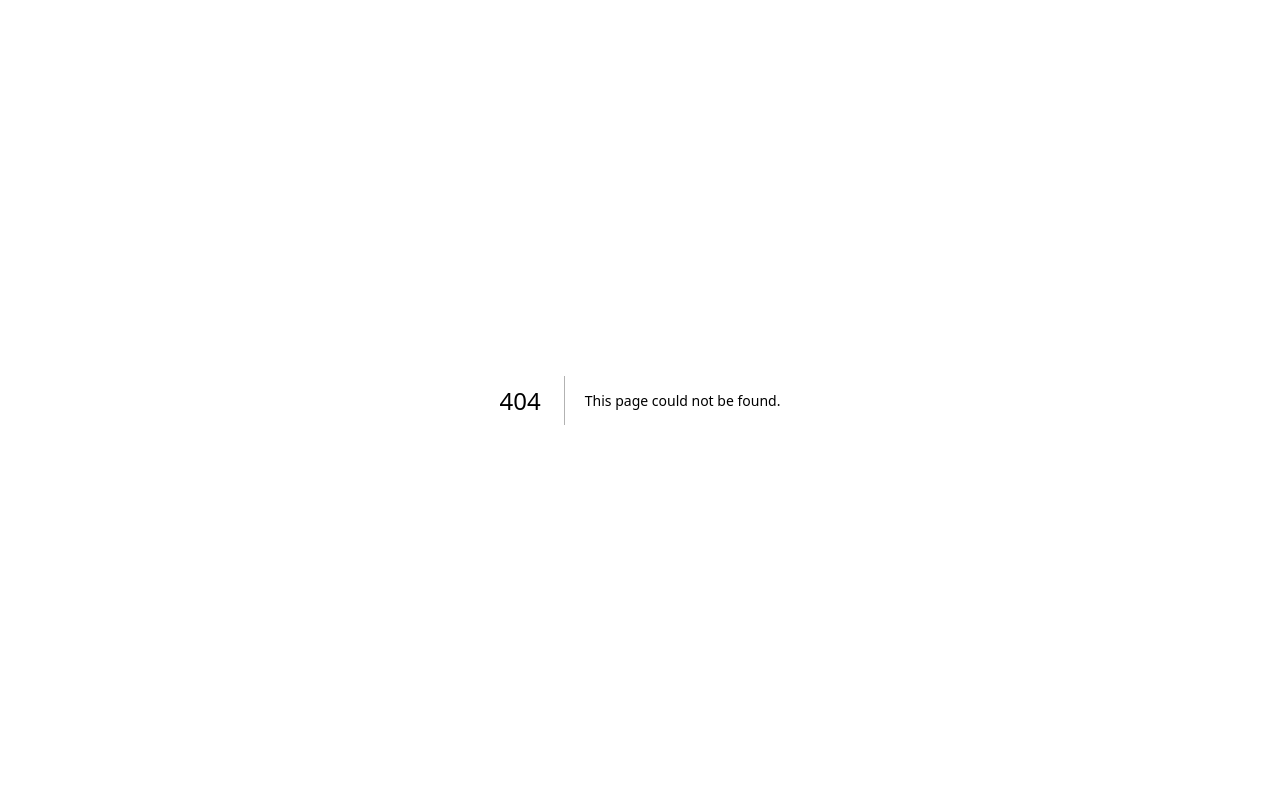
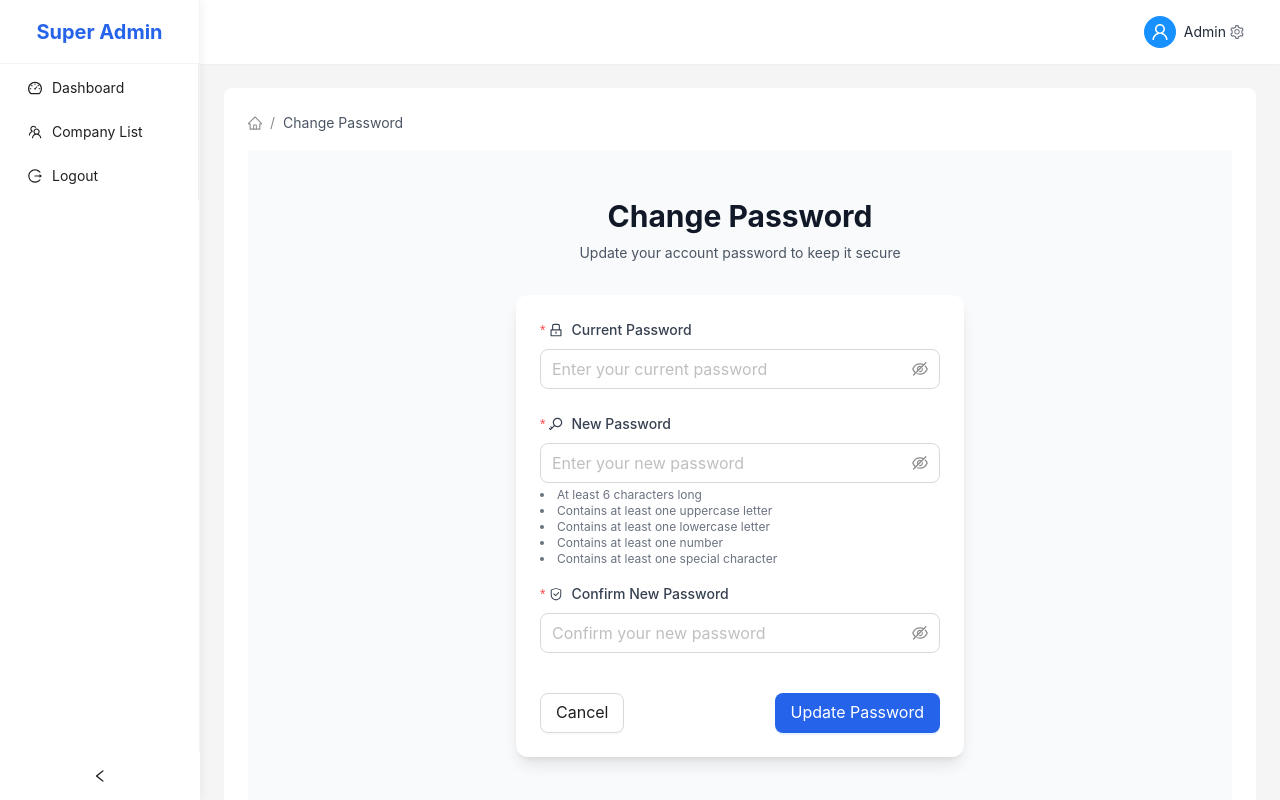
Before and after one commit to akashvcqru/AI_project, a Next.js app in the folder frontend/: page /admin/change-password in a window 1280 px wide. Before the commit this address had no page. Shown: the top 800 px of the page. Built offline with nearby package versions, Linux system fonts and the light colour scheme; sample sign-in values are in the browser's storage.

Commit message:
Implement JWT authentication and password change functionality in AdminController: add token generation on successful login, create ChangePassword endpoint with validation, and enhance error handling for user authentication. Update AdminLayout to include logout and password change options in the UI.

```diff
--- /dev/null
+++ b/frontend/app/admin/change-password/page.tsx
@@ -0,0 +1,172 @@
+'use client'
+
+import { LockOutlined, SafetyOutlined, KeyOutlined } from '@ant-design/icons'
+import { Button, Card, Form, Input, message } from 'antd'
+import { useRouter } from 'next/navigation'
+import { useState } from 'react'
+
+export default function ChangePasswordPage() {
+  const [form] = Form.useForm()
+  const router = useRouter()
+  const [loading, setLoading] = useState(false)
+
+  const handlePasswordChange = async (values: any) => {
+    try {
+      setLoading(true)
+      if (values.newPassword !== values.confirmPassword) {
+        message.error('New passwords do not match!')
+        return
+      }
+
+      const response = await fetch('/api/admin/change-password', {
+        method: 'POST',
+        headers: {
+          'Content-Type': 'application/json',
+          'Authorization': `Bearer ${localStorage.getItem('adminToken')}`
+        },
+        body: JSON.stringify({
+          currentPassword: values.currentPassword,
+          newPassword: values.newPassword
+        })
+      })
+
+      const data = await response.json()
+
+      if (response.ok) {
+        message.success('Password changed successfully!')
+        form.resetFields()
+        router.push('/admin/dashboard')
+      } else {
+        message.error(data.message || 'Failed to change password')
+      }
+    } catch (error) {
+      console.error('Error changing password:', error)
+      message.error('Failed to change password. Please try again.')
+    } finally {
+      setLoading(false)
+    }
+  }
+
+  return (
+    <div className="min-h-screen bg-gray-50 py-12 px-4 sm:px-6 lg:px-8">
+      <div className="max-w-md mx-auto">
+        <div className="text-center mb-8">
+          <h1 className="text-3xl font-bold text-gray-900 mb-2">Change Password</h1>
+          <p className="text-gray-600">Update your account password to keep it secure</p>
+        </div>
+
+        <Card className="shadow-lg rounded-xl border-0">
+          <Form
+            form={form}
+            layout="vertical"
+            onFinish={handlePasswordChange}
+            className="space-y-6"
+          >
+            <div className="space-y-4">
+              <Form.Item
+                name="currentPassword"
+                label={
+                  <span className="text-gray-700 font-medium">
+                    <LockOutlined className="mr-2" />
+                    Current Password
+                  </span>
+                }
+                rules={[
+                  { required: true, message: 'Please input your current password!' },
+                  { min: 6, message: 'Password must be at least 6 characters!' }
+                ]}
+              >
+                <Input.Password
+                  size="large"
+                  className="rounded-lg hover:border-blue-400 focus:border-blue-400"
+                  placeholder="Enter your current password"
+                />
+              </Form.Item>
+
+              <Form.Item
+                name="newPassword"
+                label={
+                  <span className="text-gray-700 font-medium">
+                    <KeyOutlined className="mr-2" />
+                    New Password
+                  </span>
+                }
+                rules={[
+                  { required: true, message: 'Please input your new password!' },
+                  { min: 6, message: 'Password must be at least 6 characters!' },
+                  {
+                    pattern: /^(?=.*[a-z])(?=.*[A-Z])(?=.*\d)(?=.*[@$!%*?&])[A-Za-z\d@$!%*?&]{6,}$/,
+                    message: 'Password must contain at least one uppercase letter, one lowercase letter, one number, and one special character!'
+                  }
+                ]}
+                help={
+                  <ul className="text-xs text-gray-500 list-disc list-inside mt-1">
+                    <li>At least 6 characters long</li>
+                    <li>Contains at least one uppercase letter</li>
+                    <li>Contains at least one lowercase letter</li>
+                    <li>Contains at least one number</li>
+                    <li>Contains at least one special character</li>
+                  </ul>
+                }
+              >
+                <Input.Password
+                  size="large"
+                  className="rounded-lg hover:border-blue-400 focus:border-blue-400"
+                  placeholder="Enter your new password"
+                />
+              </Form.Item>
+
+              <Form.Item
+                name="confirmPassword"
+                label={
+                  <span className="text-gray-700 font-medium">
+                    <SafetyOutlined className="mr-2" />
+                    Confirm New Password
+                  </span>
+                }
+                dependencies={['newPassword']}
+                rules={[
+                  { required: true, message: 'Please confirm your new password!' },
+                  ({ getFieldValue }) => ({
+                    validator(_, value) {
+                      if (!value || getFieldValue('newPassword') === value) {
+                        return Promise.resolve()
+                      }
+                      return Promise.reject(new Error('The two passwords do not match!'))
+                    },
+                  }),
+                ]}
+              >
+                <Input.Password
+                  size="large"
+                  className="rounded-lg hover:border-blue-400 focus:border-blue-400"
+                  placeholder="Confirm your new password"
+                />
+              </Form.Item>
+            </div>
+
+            <div className="flex items-center justify-between pt-4">
+              <Button
+                type="default"
+                size="large"
+                onClick={() => router.push('/admin/dashboard')}
+                className="rounded-lg hover:bg-gray-100"
+              >
+                Cancel
+              </Button>
+              <Button
+                type="primary"
+                htmlType="submit"
+                size="large"
+                loading={loading}
+                className="rounded-lg bg-blue-600 hover:bg-blue-700"
+              >
+                Update Password
+              </Button>
+            </div>
+          </Form>
+        </Card>
+      </div>
+    </div>
+  )
+}
--- /dev/null
+++ b/frontend/app/admin/components/Breadcrumb.tsx
@@ -0,0 +1,61 @@
+'use client'
+
+import { Breadcrumb as AntBreadcrumb } from 'antd'
+import { HomeOutlined } from '@ant-design/icons'
+import { usePathname } from 'next/navigation'
+import Link from 'next/link'
+
+const routeMap: { [key: string]: string } = {
+  'dashboard': 'Dashboard',
+  'companies': 'Company List',
+  'profile': 'Profile',
+  'change-password': 'Change Password'
+}
+
+const AdminBreadcrumb = () => {
+  const pathname = usePathname()
+
+  // Don't show breadcrumb on dashboard
+  if (pathname === '/admin/dashboard') {
+    return null
+  }
+
+  const paths = pathname.split('/').filter(Boolean)
+
+  // Remove 'admin' from the paths
+  const breadcrumbPaths = paths.slice(1)
+
+  const items = [
+    {
+      title: (
+        <Link href="/admin/">
+          <HomeOutlined />
+        </Link>
+      )
+    },
+    ...breadcrumbPaths.map((path, index) => {
+      const isLast = index === breadcrumbPaths.length - 1
+      const href = `/admin/${path}`
+      const title = routeMap[path] || path.charAt(0).toUpperCase() + path.slice(1).replace(/-/g, ' ')
+
+      return {
+        title: isLast ? (
+          <span className="text-gray-600">{title}</span>
+        ) : (
+          <Link href={href} className="text-blue-600 hover:text-blue-800">
+            {title}
+          </Link>
+        )
+      }
+    })
+  ]
+
+  return (
+    <AntBreadcrumb
+      items={items}
+      className="mb-4"
+    />
+  )
+}
+
+export default AdminBreadcrumb
--- /dev/null
+++ b/frontend/app/admin/components/index.ts
@@ -0,0 +1,3 @@
+import AdminBreadcrumb from './Breadcrumb'
+
+export { AdminBreadcrumb }
--- a/frontend/app/admin/layout.tsx
+++ b/frontend/app/admin/layout.tsx
@@ -1,20 +1,24 @@
 'use client'
 
 import { useState } from 'react'
-import { Layout, Menu, theme, Avatar, Dropdown, Modal, Form, Input, message } from 'antd'
+import { Layout, Menu, theme, Avatar, Dropdown, Modal, Form, Input, message, MenuProps } from 'antd'
 import {
   DashboardOutlined,
   TeamOutlined,
   UserOutlined,
   LogoutOutlined,
   LockOutlined,
-  SettingOutlined
+  SettingOutlined,
+  DownOutlined
 } from '@ant-design/icons'
 import { useRouter, usePathname } from 'next/navigation'
 import { useAuth } from '../../contexts/AuthContext'
 import ProtectedRoute from '../../components/auth/ProtectedRoute'
+import AdminBreadcrumb from './components/Breadcrumb'
 
 const { Header, Sider, Content } = Layout
+
+type MenuItem = Required<MenuProps>['items'][number]
 
 export default function AdminLayout({
   children,
@@ -38,18 +42,43 @@ export default function AdminLayout({
     return <>{children}</>
   }
 
+  const handleLogout = () => {
+    localStorage.removeItem('adminToken')
+    router.push('/admin/login')
+  }
+
   const menuItems = [
     {
-      key: '/admin',
+      key: 'dashboard',
       icon: <DashboardOutlined />,
       label: 'Dashboard',
+      onClick: () => router.push('/admin/')
     },
     {
-      key: '/admin/companies',
+      key: 'companies',
       icon: <TeamOutlined />,
       label: 'Company List',
+      onClick: () => router.push('/admin/companies')
     },
+    {
+      key: 'logout',
+      icon: <LogoutOutlined />,
+      label: 'Logout',
+      onClick: handleLogout
+    }
   ]
+
+  // Get the current selected key based on pathname
+  const getSelectedKey = () => {
+    // Check if we're on the dashboard (either /admin or /admin/dashboard)
+    if (pathname === '/admin' || pathname === '/admin/' || pathname === '/admin/dashboard') {
+      return ['dashboard']
+    }
+    if (pathname === '/admin/companies') {
+      return ['companies']
+    }
+    return [] // Return empty array if no match
+  }
 
   const handleProfileUpdate = async (values: any) => {
     try {
@@ -68,41 +97,33 @@ export default function AdminLayout({
         message.error('New passwords do not match!')
         return
       }
-      // Here you would typically make an API call to change the password
-      message.success('Password changed successfully!')
-      setIsPasswordModalVisible(false)
-      passwordForm.resetFields()
+
+      const response = await fetch('/api/admin/change-password', {
+        method: 'POST',
+        headers: {
+          'Content-Type': 'application/json',
+          'Authorization': `Bearer ${localStorage.getItem('adminToken')}`
+        },
+        body: JSON.stringify({
+          currentPassword: values.currentPassword,
+          newPassword: values.newPassword
+        })
+      })
+
+      const data = await response.json()
+
+      if (response.ok) {
+        message.success('Password changed successfully!')
+        setIsPasswordModalVisible(false)
+        passwordForm.resetFields()
+      } else {
+        message.error(data.message || 'Failed to change password')
+      }
     } catch (error) {
-      message.error('Failed to change password')
+      console.error('Error changing password:', error)
+      message.error('Failed to change password. Please try again.')
     }
   }
-
-  const userMenuItems = [
-    {
-      key: 'profile',
-      icon: <UserOutlined />,
-      label: 'Profile',
-      onClick: () => setIsProfileModalVisible(true),
-    },
-    {
-      key: 'password',
-      icon: <LockOutlined />,
-      label: 'Change Password',
-      onClick: () => setIsPasswordModalVisible(true),
-    },
-    {
-      type: 'divider',
-    },
-    {
-      key: 'logout',
-      icon: <LogoutOutlined />,
-      label: 'Logout',
-      onClick: () => {
-        logout()
-        router.push('/admin/login')
-      },
-    },
-  ]
 
   return (
     <ProtectedRoute>
@@ -113,63 +134,77 @@ export default function AdminLayout({
           onCollapse={(value) => setCollapsed(value)}
           theme="light"
           style={{
+            overflow: 'auto',
+            height: '100vh',
+            position: 'fixed',
+            left: 0,
+            top: 0,
+            bottom: 0,
             boxShadow: '2px 0 8px 0 rgba(29,35,41,.05)',
-            zIndex: 10,
+            zIndex: 50
           }}
+          className="border-r border-gray-100"
         >
-          <div style={{
-            height: '64px',
-            display: 'flex',
-            alignItems: 'center',
-            justifyContent: 'center',
-            borderBottom: '1px solid #f0f0f0'
-          }}>
-            <h2 style={{
-              margin: 0,
-              color: '#1890ff',
-              fontSize: collapsed ? '16px' : '20px',
-              whiteSpace: 'nowrap',
-              overflow: 'hidden'
-            }}>
+          <div className="h-16 flex items-center justify-center border-b border-gray-100">
+            <h2 className={`text-blue-600 text-xl font-bold transition-opacity duration-200 ${collapsed ? 'opacity-0' : 'opacity-100'}`}>
               {collapsed ? 'SA' : 'Super Admin'}
             </h2>
           </div>
           <Menu
             theme="light"
+            selectedKeys={getSelectedKey()}
             mode="inline"
-            selectedKeys={[pathname]}
             items={menuItems}
-            onClick={({ key }) => router.push(key)}
-            style={{ borderRight: 0 }}
+            className="border-0"
           />
         </Sider>
-        <Layout>
+
+        <Layout style={{ marginLeft: collapsed ? 80 : 200, transition: 'all 0.2s' }}>
           <Header style={{
             padding: '0 24px',
             background: colorBgContainer,
+            position: 'fixed',
+            top: 0,
+            right: 0,
+            width: `calc(100% - ${collapsed ? 80 : 200}px)`,
+            zIndex: 40,
             display: 'flex',
             alignItems: 'center',
             justifyContent: 'flex-end',
-            boxShadow: '0 1px 4px rgba(0,21,41,.08)',
-            zIndex: 9,
+            boxShadow: '0 1px 2px 0 rgba(0, 0, 0, 0.03)',
+            transition: 'all 0.2s'
           }}>
             <Dropdown
-              menu={{ items: userMenuItems }}
+              menu={{
+                items: [
+                  {
+                    key: 'profile',
+                    icon: <UserOutlined />,
+                    label: 'Profile',
+                    onClick: () => router.push('/admin/profile')
+                  },
+                  {
+                    key: 'change-password',
+                    icon: <LockOutlined />,
+                    label: 'Change Password',
+                    onClick: () => router.push('/admin/change-password')
+                  },
+                  {
+                    type: 'divider'
+                  },
+                  {
+                    key: 'logout',
+                    icon: <LogoutOutlined />,
+                    label: 'Logout',
+                    onClick: handleLogout
+                  }
+                ]
+              }}
               placement="bottomRight"
               arrow
               trigger={['click']}
             >
-              <div style={{
-                display: 'flex',
-                alignItems: 'center',
-                cursor: 'pointer',
-                padding: '0 12px',
-                borderRadius: '4px',
-                transition: 'background-color 0.3s',
-                ':hover': {
-                  backgroundColor: 'rgba(0,0,0,0.025)'
-                }
-              }}>
+              <div className="flex items-center cursor-pointer px-3 py-2 rounded hover:bg-gray-50 transition-colors duration-200">
                 <Avatar
                   style={{
                     backgroundColor: '#1890ff',
@@ -178,122 +213,29 @@ export default function AdminLayout({
                   }}
                   icon={<UserOutlined />}
                 />
-                <span style={{
-                  color: '#1f2937',
-                  marginRight: '4px'
-                }}>
-                  {adminUser?.name}
-                </span>
-                <SettingOutlined style={{ color: '#666' }} />
+                <span className="text-gray-800 mr-1">Admin</span>
+                <SettingOutlined className="text-gray-500" />
               </div>
             </Dropdown>
           </Header>
+
           <Content style={{
-            margin: '24px',
+            margin: '88px 24px 24px',
             padding: 24,
             background: colorBgContainer,
             borderRadius: borderRadiusLG,
             minHeight: 280,
-            overflow: 'auto'
+            overflow: 'auto',
+            position: 'relative',
+            paddingBottom: '80px'
           }}>
+            {pathname !== '/admin/dashboard' && <AdminBreadcrumb />}
             {children}
+            <div className="absolute bottom-0 left-0 right-0 py-4 px-6 bg-white border-t border-gray-100 text-center text-gray-600 text-sm">
+              <div>© Copyright {new Date().getFullYear()} VCQRU Private Limited | All Rights Reserved.</div>
+            </div>
           </Content>
         </Layout>
-
-        {/* Profile Modal */}
-        <Modal
-          title="Update Profile"
-          open={isProfileModalVisible}
-          onOk={() => form.submit()}
-          onCancel={() => {
-            setIsProfileModalVisible(false)
-            form.resetFields()
-          }}
-          okText="Update"
-          cancelText="Cancel"
-        >
-          <Form
-            form={form}
-            layout="vertical"
-            onFinish={handleProfileUpdate}
-            initialValues={{
-              name: adminUser?.name,
-              email: adminUser?.email,
-            }}
-          >
-            <Form.Item
-              name="name"
-              label="Name"
-              rules={[{ required: true, message: 'Please input your name!' }]}
-            >
-              <Input prefix={<UserOutlined />} placeholder="Name" />
-            </Form.Item>
-            <Form.Item
-              name="email"
-              label="Email"
-              rules={[
-                { required: true, message: 'Please input your email!' },
-                { type: 'email', message: 'Please enter a valid email!' }
-              ]}
-            >
-              <Input prefix={<UserOutlined />} placeholder="Email" disabled />
-            </Form.Item>
-          </Form>
-        </Modal>
-
-        {/* Change Password Modal */}
-        <Modal
-          title="Change Password"
-          open={isPasswordModalVisible}
-          onOk={() => passwordForm.submit()}
-          onCancel={() => {
-            setIsPasswordModalVisible(false)
-            passwordForm.resetFields()
-          }}
-          okText="Change"
-          cancelText="Cancel"
-        >
-          <Form
-            form={passwordForm}
-            layout="vertical"
-            onFinish={handlePasswordChange}
-          >
-            <Form.Item
-              name="currentPassword"
-              label="Current Password"
-              rules={[{ required: true, message: 'Please input your current password!' }]}
-            >
-              <Input.Password prefix={<LockOutlined />} placeholder="Current Password" />
-            </Form.Item>
-            <Form.Item
-              name="newPassword"
-              label="New Password"
-              rules={[
-                { required: true, message: 'Please input your new password!' },
-                { min: 6, message: 'Password must be at least 6 characters!' }
-              ]}
-            >
-              <Input.Password prefix={<LockOutlined />} placeholder="New Password" />
-            </Form.Item>
-            <Form.Item
-              name="confirmPassword"
-              label="Confirm New Password"
-              rules={[
-                { required: true, message: 'Please confirm your new password!' },
-                ({ getFieldValue }) => ({
-                  validator(_, value) {
-                    if (!value || getFieldValue('newPassword') === value) {
-                      return Promise.resolve()
-                    }
-                    return Promise.reject(new Error('The two passwords do not match!'))
-                  },
-                }),
-              ]}
-            >
-              <Input.Password prefix={<LockOutlined />} placeholder="Confirm New Password" />
-            </Form.Item>
-          </Form>
-        </Modal>
       </Layout>
     </ProtectedRoute>
   )
```
Also changed, not shown: 3 other files (tests, documents, lock files or other folders).
